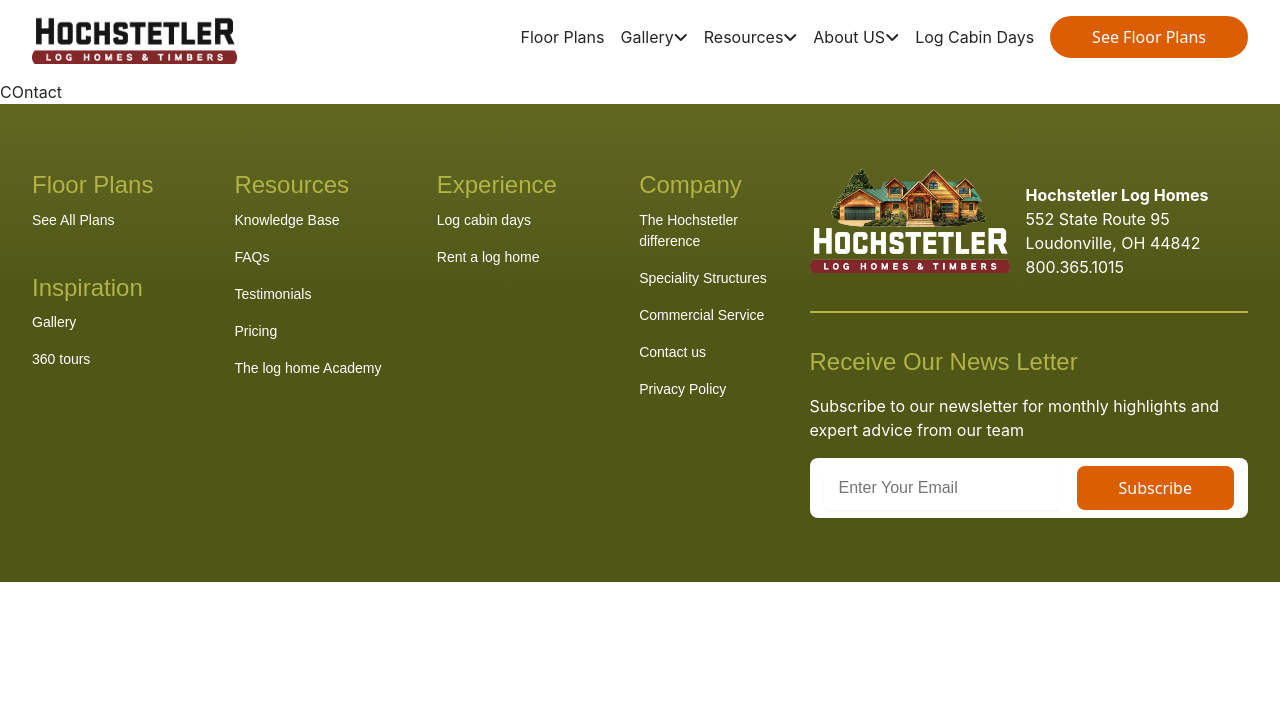
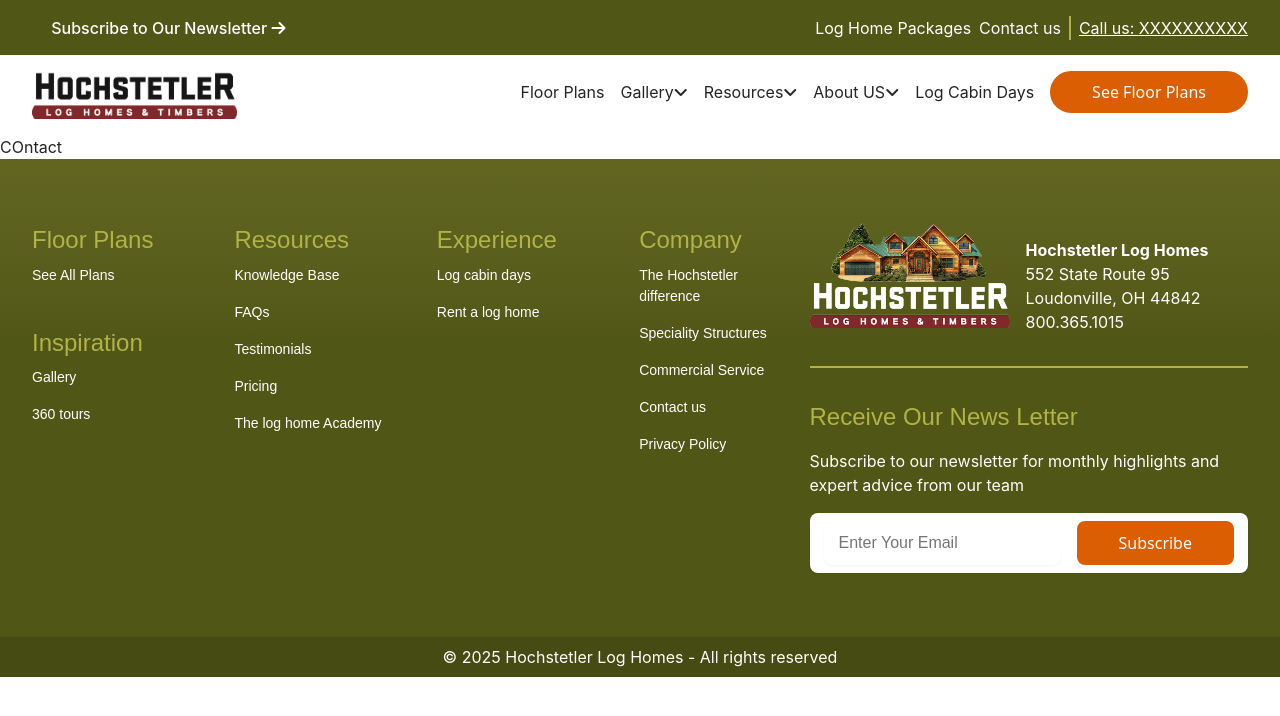
Before and after one commit to iammrverma/Hochstetler, a React (Vite) app: page /#/contact in a window 1280 px wide. Shown: the top 716 px of the page. Built offline with nearby package versions, Linux system fonts and the light colour scheme.

Commit message:
Adding Top and Bottom Ribon

```diff
--- a/src/App.jsx
+++ b/src/App.jsx
@@ -57,7 +57,7 @@
           <Route path="/pricing" element={<Pricing />} />
           <Route path="/contact" element={<Contact />} />
         </Routes>
-        <Footer />
+        <Footer id="footer" />
       </WindowSizeProvider>
     </HashRouter>
   );
--- a/src/components/Footer.jsx
+++ b/src/components/Footer.jsx
@@ -2,6 +2,7 @@
 import "../styles/Footer.css";
 import footerLogo from "../assets/footerImg.png";
 import NewsLetterInput from "./NewsLetterInput";
+import { Bottom } from "./Ribon.jsx";
 
 const FooterNavlist = ({ heading, navlist }) => {
   return (
@@ -21,7 +22,9 @@
 const Footer = () => {
   const [value, setValue] = useState("");
   return (
-    <div className="footer background-green">
+    <>
+
+    <div className="footer background-green" >
       <div className="footer-right">
         <div className="flex-column" style={{ gap: "2rem" }}>
           <FooterNavlist
@@ -151,7 +154,10 @@
 
         <NewsLetterInput value={value} setValue={setValue} />
       </div>
+
     </div>
+    <Bottom/>
+    </>
   );
 };
 
--- a/src/components/Navbar.jsx
+++ b/src/components/Navbar.jsx
@@ -12,6 +12,8 @@
 import Bed from "./svgs/Bed";
 import logo from "../assets/logo.png";
 import { useWindowSize } from "../contexts/WindowSizeContext";
+import { Top } from "./Ribon";
+
 const NavLink = ({ to, label, closeMenu }) => {
   const location = useLocation();
   const isActive = location.pathname === to; // Check if the route is active
@@ -246,6 +248,7 @@
 
   return (
     <div className="nav-container">
+    <Top m_no={"XXXXXXXXXX"}/>
       <nav className="navbar">
         <h1 className="navbar-brand" onClick={() => navigate("/")}>
           <img src={logo} alt="" />
--- a/src/components/NewsLetteCard.jsx
+++ b/src/components/NewsLetteCard.jsx
@@ -4,7 +4,7 @@
 const NewsLetteCard = () => {
   const [value, setValue] = useState("");
   return (
-    <div className="newsletterCard grid-2-4-1 text-center">
+    <div className="newsletterCard grid-2-4-1 text-center" id="newsletterCard">
       <div className="left">
         <img src={newsletterImg} alt="" />
       </div>
--- a/src/index.css
+++ b/src/index.css
@@ -429,7 +429,12 @@
 .q:hover .fa-arrow-right {
   transform: translateX(1rem);
 }
-
+.top-bar *{
+  color: var(--base-color-neutral--white);
+}
+.top-bar *:hover{
+  color: var(--base-color-hochstetler-brand--hlh-green-accent);
+}
 /* FOR MOBILE */
 @media (max-width: 1080px) {
   .grid-2-1 {
--- a/src/pages/HomeTour360.jsx
+++ b/src/pages/HomeTour360.jsx
@@ -7,8 +7,6 @@
 import PlaceCard from "../components/PlaceCard";
 import hero1img from "../assets/hero1.webp";
 import hero2img from "../assets/hero2.jpg";
-
-import homeTour from "../assets/home-tour-gif.jpeg";
 
 const HomeTour360 = () => {
   return (
```
